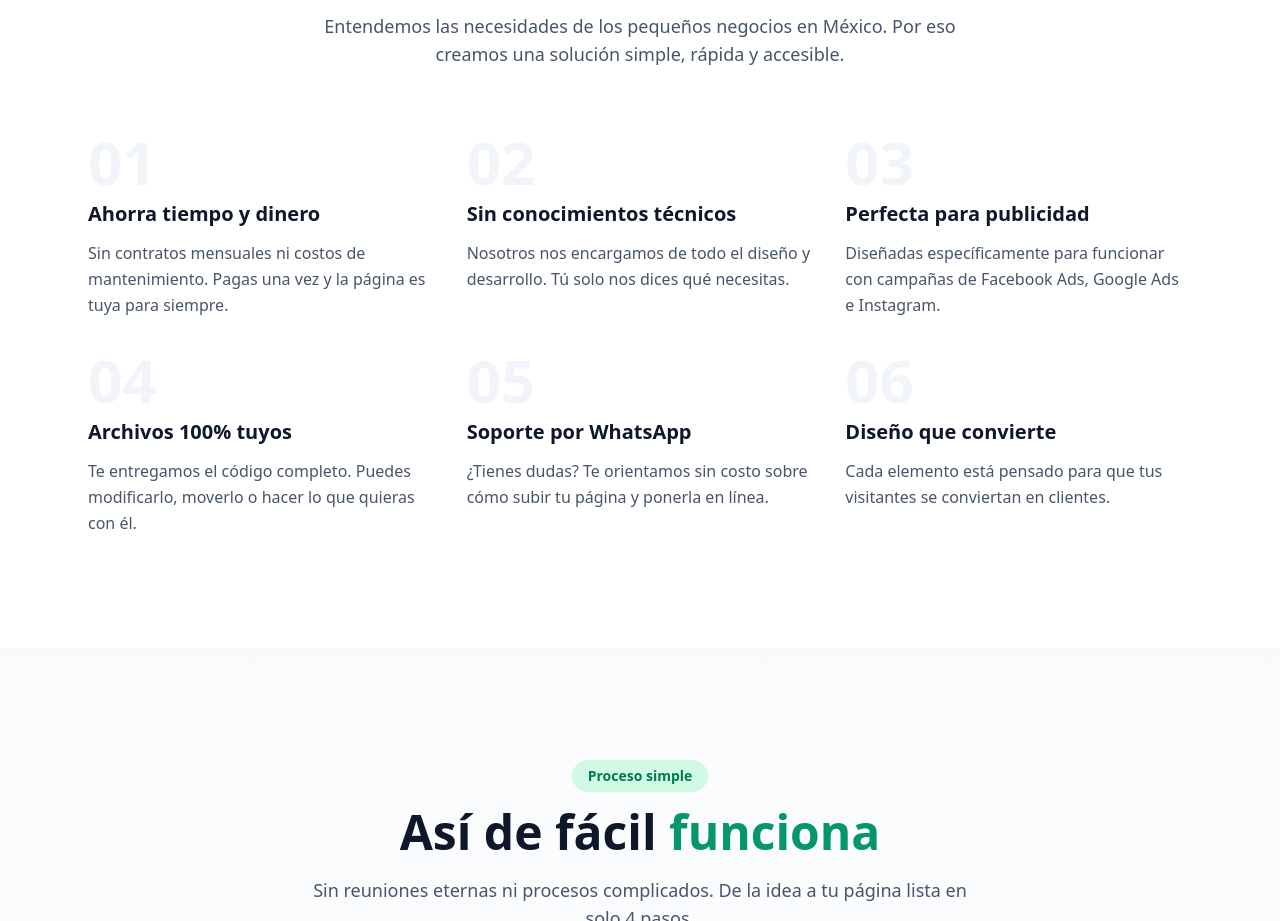
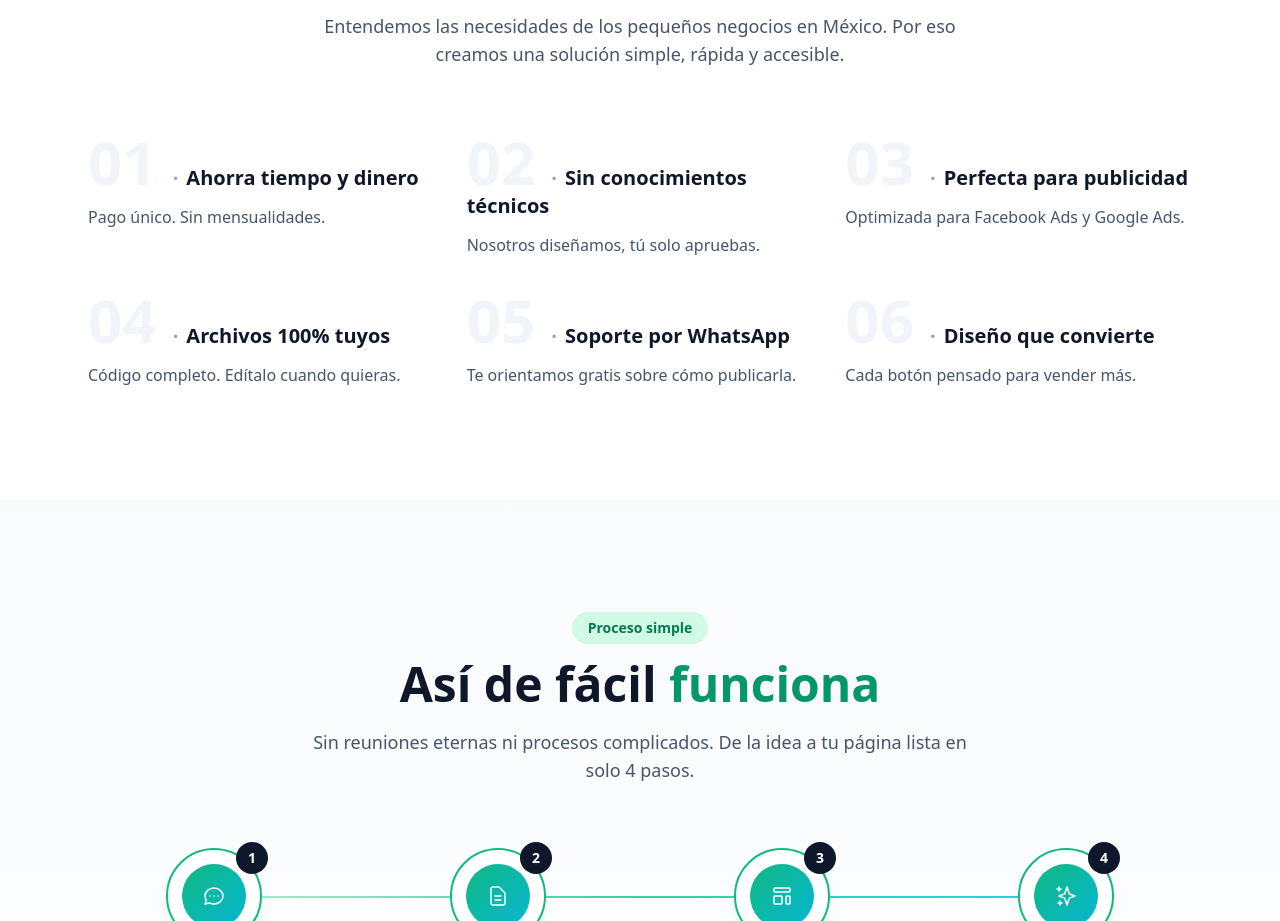
Before and after one commit to Luiszepedaxd/assistflowmx-webseller, a React (Vite) app: page / in a window 1280 px wide. Shown: the part 3056-3977 px from the top of the page. Built offline with nearby package versions, Linux system fonts and the light colour scheme.

Commit message:
feat: Actualizar textos de beneficios con formato mÃ¡s conciso

```diff
--- a/src/components/BenefitsSection.jsx
+++ b/src/components/BenefitsSection.jsx
@@ -28,10 +28,11 @@ const BenefitsSection = () => {
         <div className="grid sm:grid-cols-2 lg:grid-cols-3 gap-8">
           {BENEFITS.map((benefit, index) => (
             <div key={index} className="group">
-              <span className="text-6xl font-bold text-slate-100 group-hover:text-emerald-500 transition-colors duration-300">
-                {benefit.number}
-              </span>
-              <h3 className="text-xl font-semibold text-slate-900 mt-2 mb-3">
+              <h3 className="text-xl font-semibold text-slate-900 mb-3">
+                <span className="text-6xl font-bold text-slate-100 group-hover:text-emerald-500 transition-colors duration-300 mr-2">
+                  {benefit.number}
+                </span>
+                <span className="text-slate-400 mx-2">·</span>
                 {benefit.title}
               </h3>
               <p className="text-slate-600 leading-relaxed">
--- a/src/constants/content.jsx
+++ b/src/constants/content.jsx
@@ -98,32 +98,32 @@ export const BENEFITS = [
   {
     number: "01",
     title: "Ahorra tiempo y dinero",
-    description: "Sin contratos mensuales ni costos de mantenimiento. Pagas una vez y la página es tuya para siempre."
+    description: "Pago único. Sin mensualidades."
   },
   {
     number: "02",
     title: "Sin conocimientos técnicos",
-    description: "Nosotros nos encargamos de todo el diseño y desarrollo. Tú solo nos dices qué necesitas."
+    description: "Nosotros diseñamos, tú solo apruebas."
   },
   {
     number: "03",
     title: "Perfecta para publicidad",
-    description: "Diseñadas específicamente para funcionar con campañas de Facebook Ads, Google Ads e Instagram."
+    description: "Optimizada para Facebook Ads y Google Ads."
   },
   {
     number: "04",
     title: "Archivos 100% tuyos",
-    description: "Te entregamos el código completo. Puedes modificarlo, moverlo o hacer lo que quieras con él."
+    description: "Código completo. Edítalo cuando quieras."
   },
   {
     number: "05",
     title: "Soporte por WhatsApp",
-    description: "¿Tienes dudas? Te orientamos sin costo sobre cómo subir tu página y ponerla en línea."
+    description: "Te orientamos gratis sobre cómo publicarla."
   },
   {
     number: "06",
     title: "Diseño que convierte",
-    description: "Cada elemento está pensado para que tus visitantes se conviertan en clientes."
+    description: "Cada botón pensado para vender más."
   }
 ];
 
```
